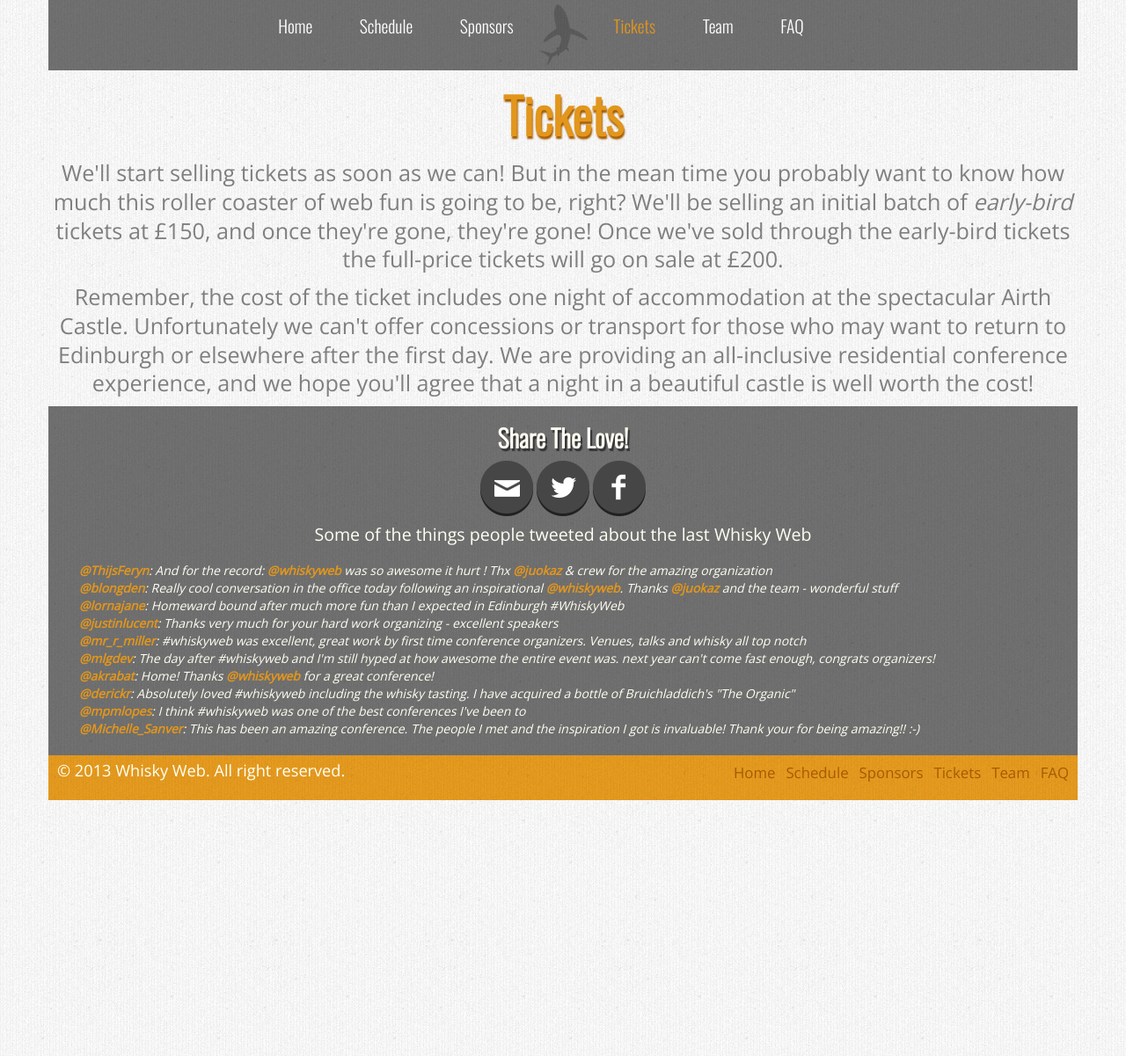
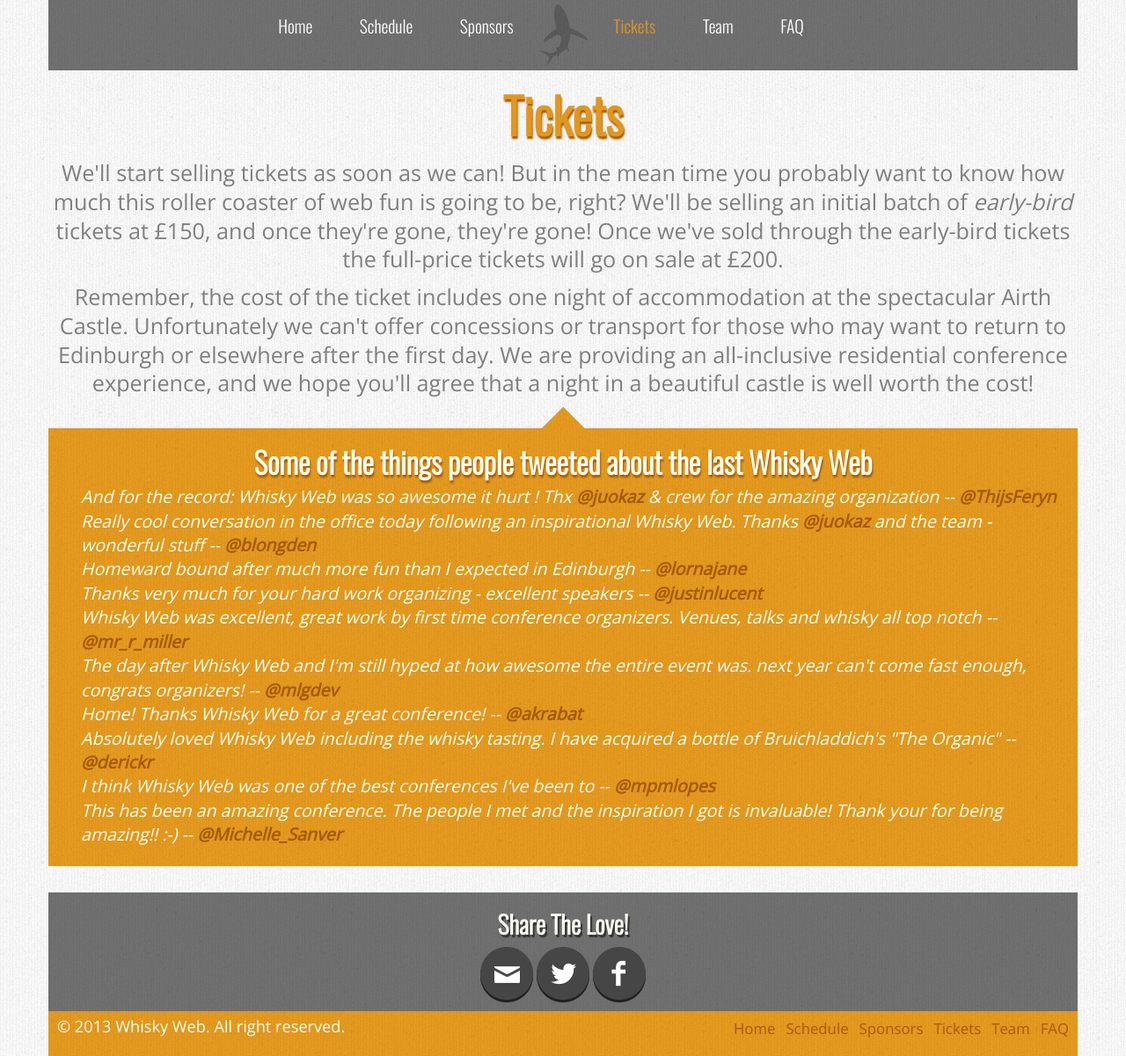
Before and after one commit to whiskyweb/whiskyweb-website, a Jekyll site: the page built from tickets.html, in a window 1280 px wide. Shown: the whole page at 88% size. Built offline with Jekyll 4.4.1, drawn with Linux system fonts in a browser that asks for light colours; nearby versions of some CDN libraries.

Commit message:
Moved tweets section to tickets

```diff
--- a/_layouts/default.html
+++ b/_layouts/default.html
@@ -48,21 +48,6 @@
                 <a href="mailto:contact@whiskyweb.co.uk?subject=Hey%20WhiskyWeb" title="Email" target="_blank"><img src="img/email.png" alt="Email"></a>
                 <a href="http://www.twitter.com/WhiskyWeb" title="Twitter" target="_blank"><img src="img/twitter.png" alt="Twitter"></a>
                 <a href="http://www.facebook.com/WhiskyWebConference" title="Facebook" target="_blank"><img src="img/facebook.png" alt="Facebook"></a>
-                <div class="tweets">
-                    <p>Some of the things people tweeted about the last Whisky Web</p>
-                    <ul>
-                        <li><span class="twitter_handle">@ThijsFeryn</span>: And for the record: <span class="twitter_handle">@whiskyweb</span> was so awesome it hurt ! Thx <span class="twitter_handle">@juokaz</span> &amp; crew for the amazing organization</li>
-                        <li><span class="twitter_handle">@blongden</span>: Really cool conversation in the office today following an inspirational <span class="twitter_handle">@whiskyweb</span>. Thanks <span class="twitter_handle">@juokaz</span> and the team - wonderful stuff</li>
-                        <li><span class="twitter_handle">@lornajane</span>: Homeward bound after much more fun than I expected in Edinburgh #WhiskyWeb</li>
-                        <li><span class="twitter_handle">@justinlucent</span>: Thanks very much for your hard work organizing - excellent speakers</li>
-                        <li><span class="twitter_handle">@mr_r_miller</span>: #whiskyweb was excellent, great work by first time conference organizers. Venues, talks and whisky all top notch</li>
-                        <li><span class="twitter_handle">@mlgdev</span>: The day after #whiskyweb and I'm still hyped at how awesome the entire event was. next year can't come fast enough, congrats organizers!</li>
-                        <li><span class="twitter_handle">@akrabat</span>: Home! Thanks <span class="twitter_handle">@whiskyweb</span> for a great conference!</li>
-                        <li><span class="twitter_handle">@derickr</span>: Absolutely loved #whiskyweb including the whisky tasting. I have acquired a bottle of Bruichladdich's "The Organic"</li>
-                        <li><span class="twitter_handle">@mpmlopes</span>: I think #whiskyweb was one of the best conferences I've been to</li>
-                        <li><span class="twitter_handle">@Michelle_Sanver</span>: This has been an amazing conference. The people I met and the inspiration I got is invaluable! Thank your for being amazing!! :-)</li>
-                    </ul>
-                </div>
             </div>
         </div>
 
--- a/css/main.css
+++ b/css/main.css
@@ -193,7 +193,8 @@
 
 #get-involved,
 #current-sponsors,
-#schedule {
+#schedule,
+#tweets {
 	padding: 12px;
 	margin-top: 0;
 }
@@ -270,7 +271,8 @@
     border: 1px solid #fff;
 }
 
-#schedule {
+#schedule,
+#tweets {
     margin-bottom: 30px;
 }
 
@@ -516,17 +518,19 @@
     margin-bottom: 20px;
 }
 
-div.tweets {
+div#tweets {
     margin 10px 0;
 }
 
-div.tweets ul li {
+div#tweets ul li {
     text-align: left;
     list-style: none;
     font-style: italic;
+    line-height: 1.4em;
+    font-size: 1.4em;
 }
 
 span.twitter_handle {
     font-weight: bold;
-	color: #e2961c;
+	color: #a55b00;
 }
--- a/tickets.html
+++ b/tickets.html
@@ -19,3 +19,22 @@
     in a beautiful castle is well worth the cost!
     </p>
 </div>
+
+<div class="triangle">
+    <img src="img/triangle_up.png" alt="Triangle Up">
+</div>
+<div id="tweets" class="medium-bg">
+    <h3 class="light">Some of the things people tweeted about the last Whisky Web</h3>
+    <ul>
+        <li>And for the record: Whisky Web was so awesome it hurt ! Thx <span class="twitter_handle">@juokaz</span> &amp; crew for the amazing organization -- <span class="twitter_handle">@ThijsFeryn</span></li>
+        <li>Really cool conversation in the office today following an inspirational Whisky Web. Thanks <span class="twitter_handle">@juokaz</span> and the team - wonderful stuff -- <span class="twitter_handle">@blongden</span></li>
+        <li>Homeward bound after much more fun than I expected in Edinburgh -- <span class="twitter_handle">@lornajane</span></li>
+        <li>Thanks very much for your hard work organizing - excellent speakers -- <span class="twitter_handle">@justinlucent</span></li>
+        <li>Whisky Web was excellent, great work by first time conference organizers. Venues, talks and whisky all top notch -- <span class="twitter_handle">@mr_r_miller</span></li>
+        <li>The day after Whisky Web and I'm still hyped at how awesome the entire event was. next year can't come fast enough, congrats organizers! -- <span class="twitter_handle">@mlgdev</span></li>
+        <li>Home! Thanks Whisky Web for a great conference! -- <span class="twitter_handle">@akrabat</span></li>
+        <li>Absolutely loved Whisky Web including the whisky tasting. I have acquired a bottle of Bruichladdich's "The Organic" -- <span class="twitter_handle">@derickr</span></li>
+        <li>I think Whisky Web was one of the best conferences I've been to -- <span class="twitter_handle">@mpmlopes</span></li>
+        <li>This has been an amazing conference. The people I met and the inspiration I got is invaluable! Thank your for being amazing!! :-) -- <span class="twitter_handle">@Michelle_Sanver</span></li>
+    </ul>
+</div>
```
